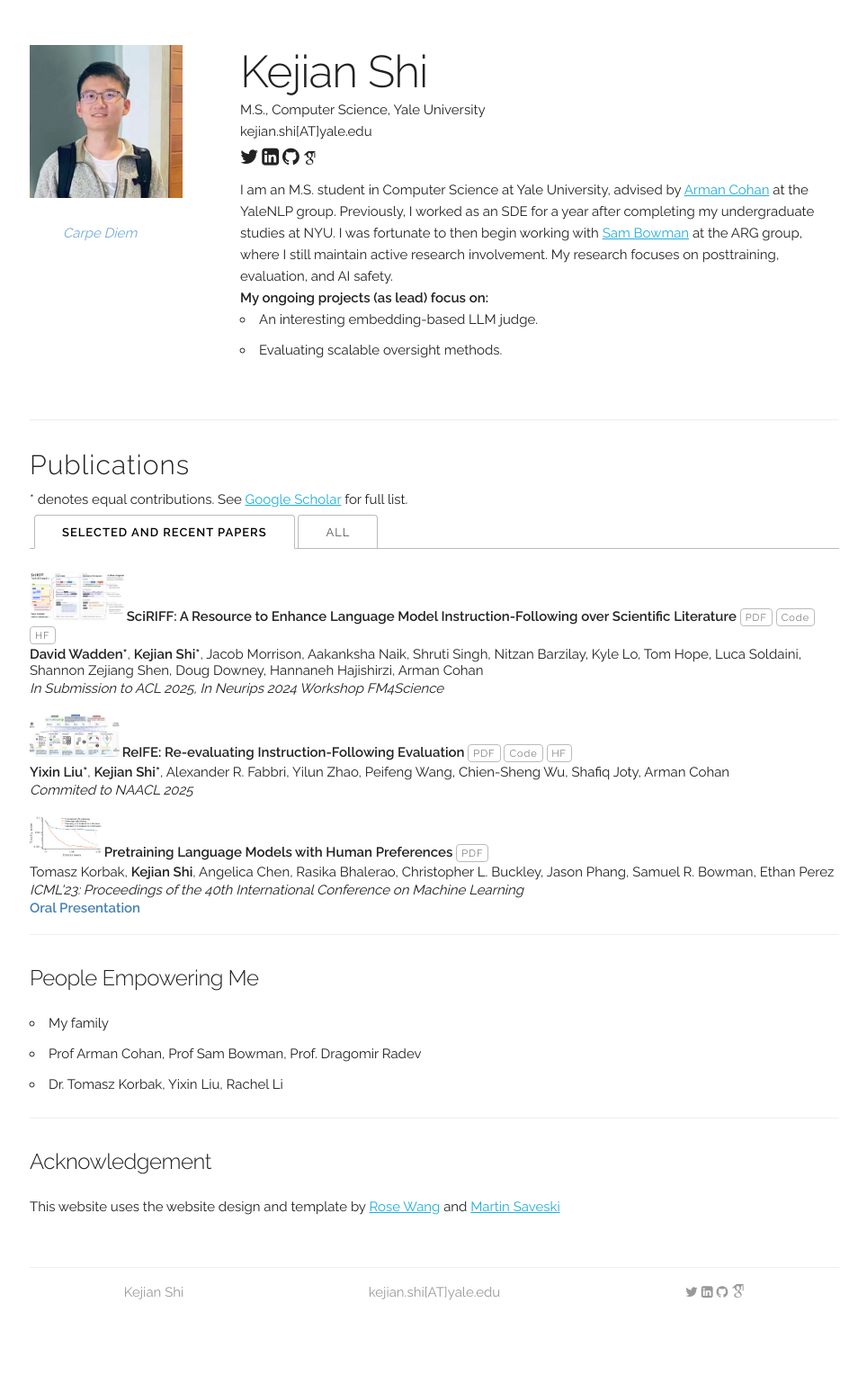
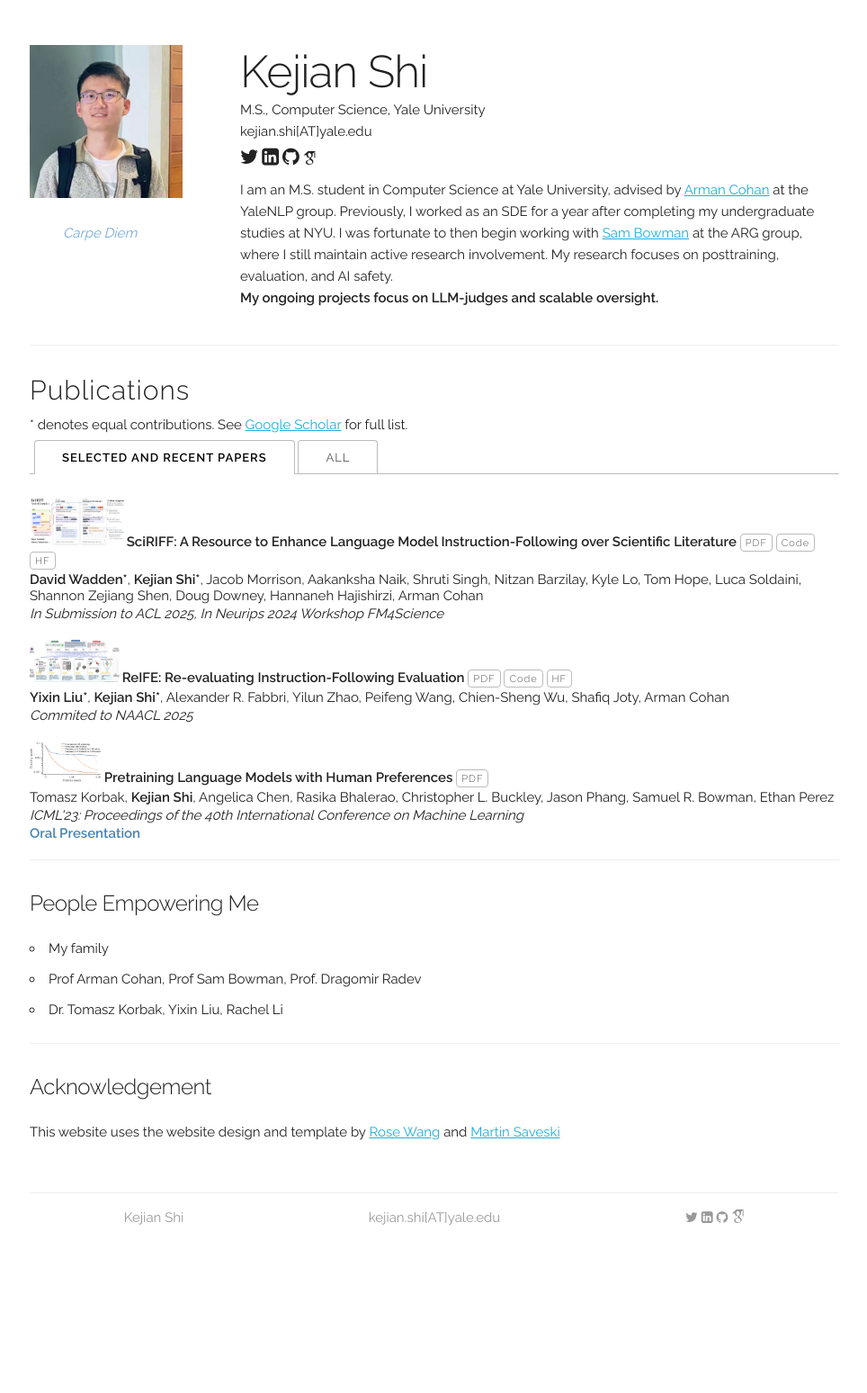
Before and after one commit to shi-kejian/shi-kejian.github.io, a Jekyll site: the page built from index.html, in a window 1280 px wide. Shown: the whole page at 90% size, without its empty margins (157-1121 px from the left). Built offline with Jekyll 4.4.1, drawn with Linux system fonts in a browser that asks for light colours; some web fonts are replaced; after the commit the page ends 1465 px from its top, so only the background shows below that.

Commit message:
Update default.html

```diff
--- a/_layouts/default.html
+++ b/_layouts/default.html
@@ -100,12 +100,8 @@
               I am an M.S. student in Computer Science at Yale University, advised by <a href="https://armancohan.com/" target="_blank">Arman Cohan</a> at the YaleNLP group. Previously, I worked as an SDE for a year after completing my undergraduate studies at NYU. I was fortunate to then begin working with <a href="https://sleepinyourhat.github.io/" target="_blank">Sam Bowman</a> at the ARG group, where I still maintain active research involvement. My research focuses on posttraining, evaluation, and AI safety.
             </p>
             <p>
-              <b>My ongoing projects (as lead) focus on:</b>
+              <b>My ongoing projects focus on LLM-judges and scalable oversight.</b>
             </p>
-            <ul>
-              <li>An interesting embedding-based LLM judge.</li>
-              <li>Evaluating scalable oversight methods. </li>
-            </ul>
         </div>
       </div>
     </section>
```
